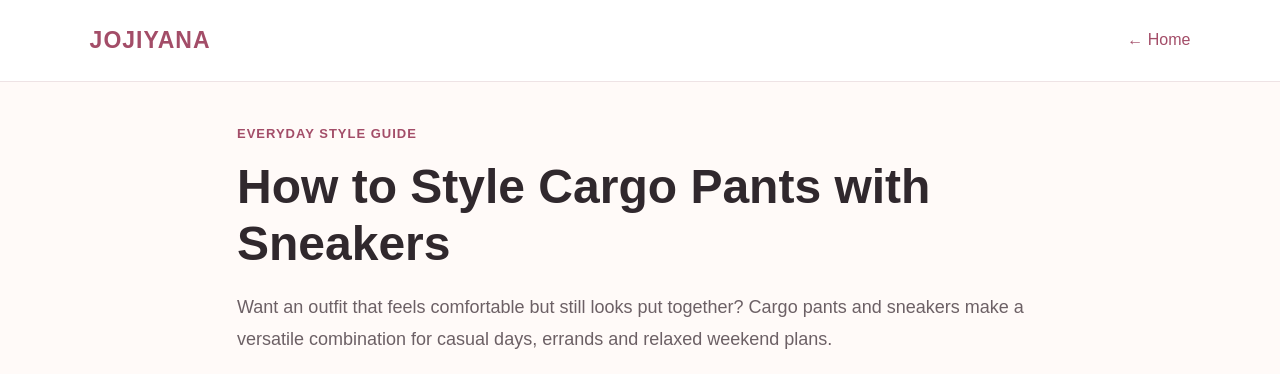
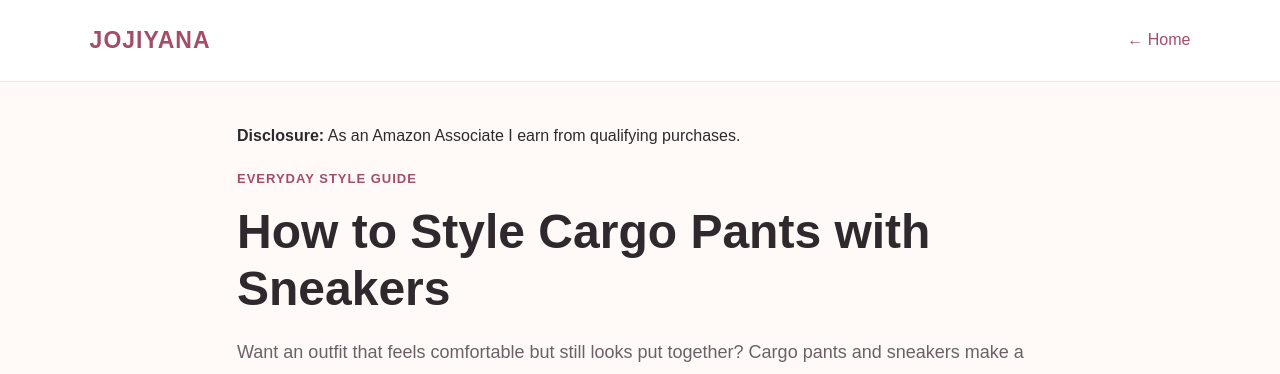
Before and after one commit to jstcreationss-cyber/jojiyana-fashion, a plain HTML site: page cargo-pants-sneakers.html in a window 1280 px wide. Shown: the top 374 px of the page. Drawn offline with Linux system fonts and the light colour scheme.

Commit message:
Update cargo-pants-sneakers.html

```diff
--- a/cargo-pants-sneakers.html
+++ b/cargo-pants-sneakers.html
@@ -122,6 +122,9 @@
   </header>
 
   <main class="article">
+   <div class="affiliate-disclosure">
+  <p><strong>Disclosure:</strong> As an Amazon Associate I earn from qualifying purchases.</p>
+</div>
     <div class="category">Everyday Style Guide</div>
 
     <h1>How to Style Cargo Pants with Sneakers</h1>
```
